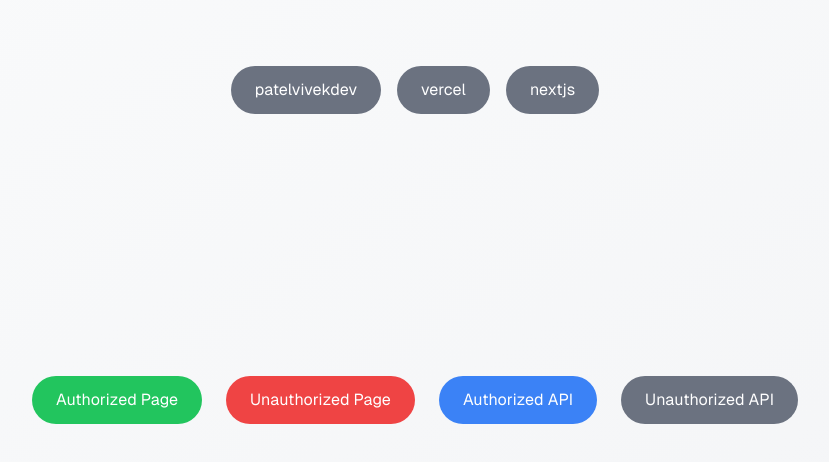
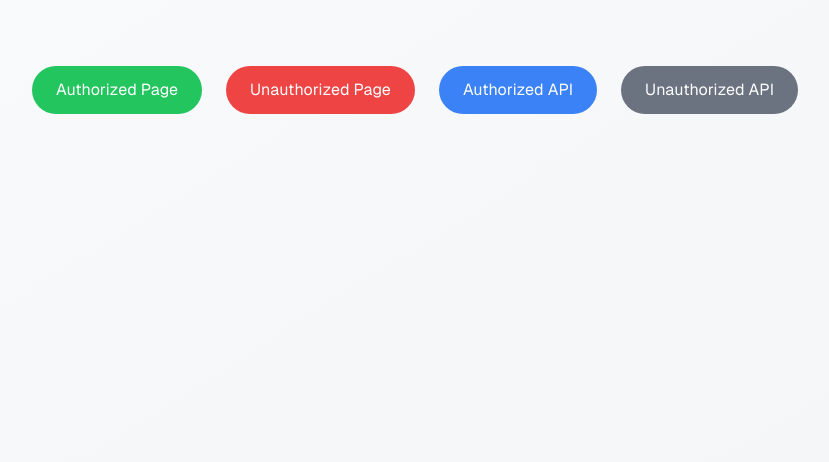
Before and after one commit to patelvivekdev/latest-canary, a Next.js app: page / in a window 1280 px wide. Shown: the top 462 px of the page, without its empty margins (225-1054 px from the left). Built offline with nearby package versions, Linux system fonts and the light colour scheme.

Commit message:
Update next

```diff
--- a/src/app/page.tsx
+++ b/src/app/page.tsx
@@ -1,10 +1,10 @@
 import Link from "next/link";
 
 export default async function Home() {
-  const userNames = ["patelvivekdev", "vercel", "nextjs"];
+  // const userNames = ["patelvivekdev", "vercel", "nextjs"];
   return (
     <div className="font-sans grid grid-rows-[20px_1fr_20px] items-center justify-items-center min-h-screen bg-gradient-to-br from-gray-50 to-gray-100 p-8 pb-20 gap-16 sm:p-20">
-      <div className="flex flex-row items-center justify-center gap-4">
+      {/* <div className="flex flex-row items-center justify-center gap-4">
         {userNames.map((userName) => (
           <Link
             key={userName}
@@ -14,7 +14,7 @@
             {userName}
           </Link>
         ))}
-      </div>
+      </div> */}
       <div>
         <div className="flex flex-col sm:flex-row items-center justify-center gap-6">
           <Link
--- a/src/app/user/[slug]/page.tsx
+++ b/src/app/user/[slug]/page.tsx
@@ -1,8 +1,8 @@
 import Image from "next/image";
 import { Suspense } from "react";
 import { unstable_cacheLife as cacheLife } from "next/cache";
+import Link from "next/link";
 import { notFound } from "next/navigation";
-import Link from "next/link";
 
 async function getUser(userName: string) {
   "use cache";
```
Also changed, not shown: package.json (+14 -14 lines), 2 other files (tests, documents, lock files or other folders).
